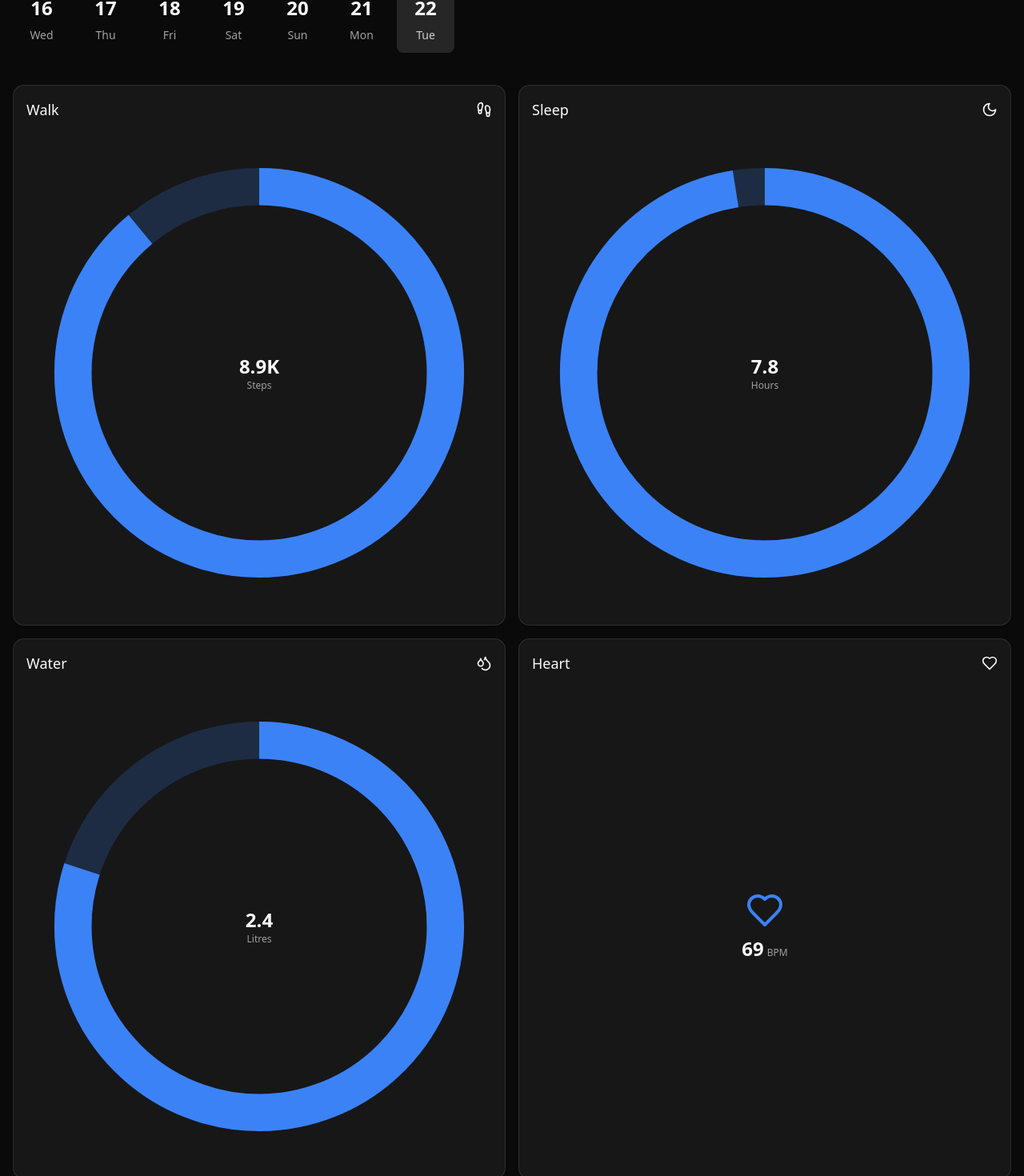
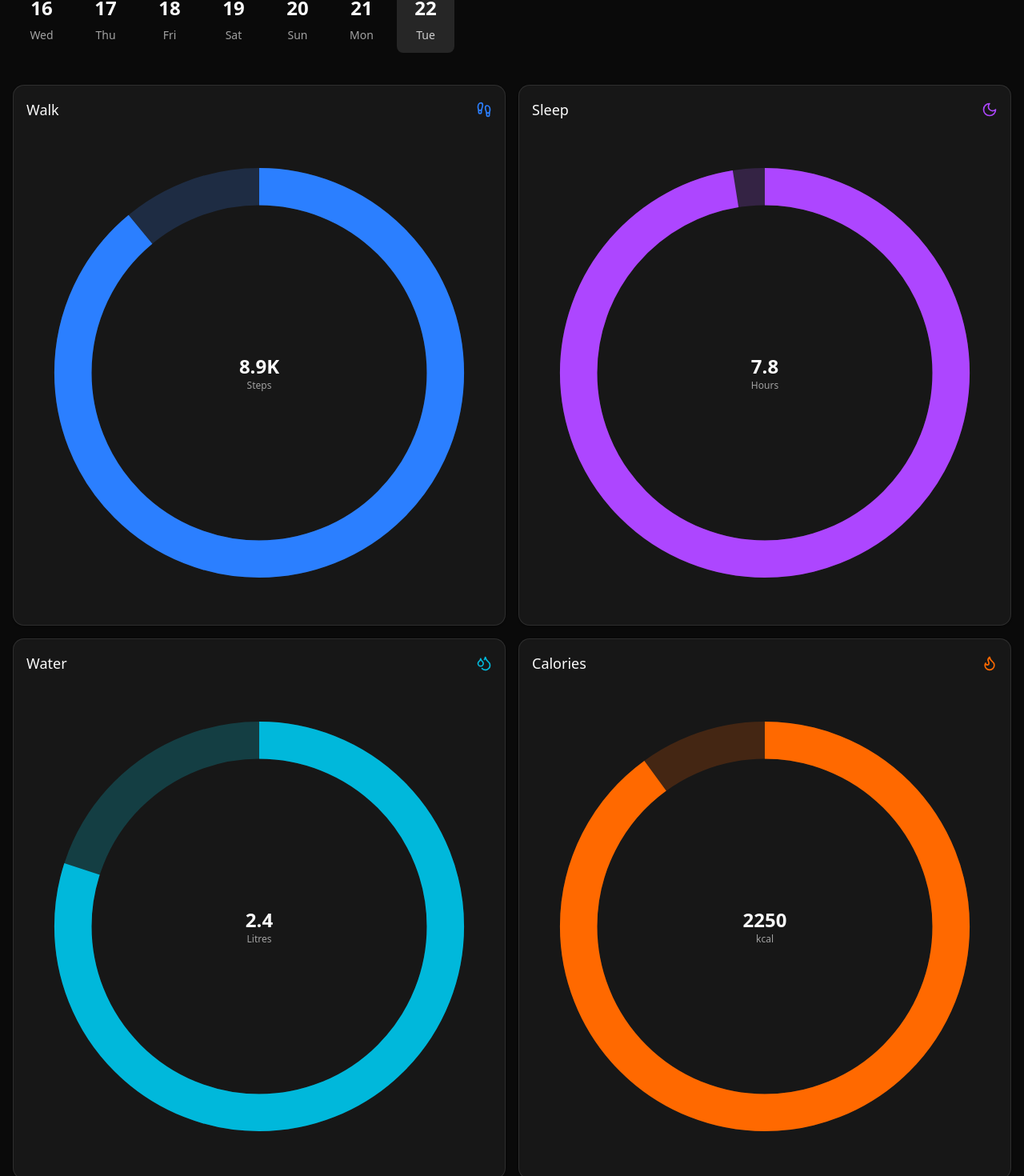
Before and after one commit to soumitradev/hci-demo, a React (Vite) app: page /fitness in a window 1280 px wide. Shown: the part 174-1644 px from the top of the page at 80% size. Built offline with nearby package versions, Linux system fonts and the light colour scheme.

Commit message:
feat: replace heart rate with calories, and use accent colors on fitness page

```diff
--- a/src/App.tsx
+++ b/src/App.tsx
@@ -74,7 +74,7 @@ function Home() {
                         a 15.9155 15.9155 0 0 1 0 31.831
                         a 15.9155 15.9155 0 0 1 0 -31.831"
                       fill="none"
-                      stroke="hsl(var(--muted))"
+                      stroke="hsl(217 91% 60% / 0.2)"
                       strokeWidth="3"
                     />
                     <path
@@ -82,13 +82,13 @@ function Home() {
                         a 15.9155 15.9155 0 0 1 0 31.831
                         a 15.9155 15.9155 0 0 1 0 -31.831"
                       fill="none"
-                      stroke="hsl(var(--primary))"
+                      stroke="hsl(217 91% 60%)"
                       strokeWidth="3"
                       strokeDasharray={`${(currentSteps / stepsGoal) * 100}, 100`}
                     />
                   </svg>
                   <div className="absolute inset-0 flex flex-col items-center justify-center">
-                    <span className="text-xl font-semibold">{Math.round((currentSteps / stepsGoal) * 100)}%</span>
+                    <span className="text-xl font-semibold text-foreground">{Math.round((currentSteps / stepsGoal) * 100)}%</span>
                     <span className="text-sm text-muted-foreground">Steps</span>
                   </div>
                 </div>
--- a/src/data/fitnessData.ts
+++ b/src/data/fitnessData.ts
@@ -98,21 +98,21 @@ export const fitnessStats: Record<string, StatConfig> = {
     ]
   },
   'heart': {
-    title: 'Heart Rate',
+    title: 'Calories',
     data: {
-      value: 69, // Today's value
+      value: 2250, // Today's value
     },
-    unit: 'bpm',
-    goal: 100,
+    unit: 'kcal',
+    goal: 2500,
     weeklyData: dates.map((date, i) => ({
       date,
-      value: [72, 75, 68, 70, 73, 71, 69][i]
+      value: [2100, 2200, 2300, 2350, 2400, 2450, 2250][i] // Progressive increase showing effort
     })),
     monthlyData: [
-      { week: 1, average: 72 },
-      { week: 2, average: 71 },
-      { week: 3, average: 70 },
-      { week: 4, average: 73 }
+      { week: 1, average: 2150 },
+      { week: 2, average: 2250 },
+      { week: 3, average: 2350 },
+      { week: 4, average: 2400 }
     ]
   }
 };
--- a/src/pages/Fitness.tsx
+++ b/src/pages/Fitness.tsx
@@ -1,5 +1,5 @@
 import { useState, useRef, useEffect } from 'react';
-import { Footprints, Moon, Droplets, Heart, ChevronLeft } from 'lucide-react';
+import { Footprints, Moon, Droplets, Flame, ChevronLeft } from 'lucide-react';
 import { useNavigate } from 'react-router-dom';
 import { fitnessStats } from '../data/fitnessData';
 import { Button } from '../components/ui/button';
@@ -99,7 +99,7 @@ const Fitness: React.FC = () => {
           >
             <div className="flex items-center justify-between mb-3">
               <span className="text-lg font-medium">Walk</span>
-              <Footprints className="w-5 h-5" />
+              <Footprints className="w-5 h-5 text-blue-500" />
             </div>
             <div className="relative w-full aspect-square mb-2">
               <svg className="w-full h-full -rotate-90" viewBox="0 0 100 100">
@@ -108,13 +108,13 @@ const Fitness: React.FC = () => {
                   cy="50"
                   r="40"
                   className="stroke-[8] fill-none"
-                  stroke="hsl(var(--primary) / 0.2)"
+                  stroke="hsl(217 91% 60% / 0.2)"
                 />
                 <circle
                   cx="50"
                   cy="50"
                   r="40"
-                  className="stroke-[8] fill-none stroke-[hsl(var(--primary))]"
+                  className="stroke-[8] fill-none stroke-blue-500"
                   strokeDasharray={251.2}
                   strokeDashoffset={251.2 - (currentStats.steps / fitnessStats.steps.goal) * 251.2}
                 />
@@ -133,7 +133,7 @@ const Fitness: React.FC = () => {
           >
             <div className="flex items-center justify-between mb-3">
               <span className="text-lg font-medium">Sleep</span>
-              <Moon className="w-5 h-5" />
+              <Moon className="w-5 h-5 text-purple-500" />
             </div>
             <div className="relative w-full aspect-square mb-2">
               <svg className="w-full h-full -rotate-90" viewBox="0 0 100 100">
@@ -142,13 +142,13 @@ const Fitness: React.FC = () => {
                   cy="50"
                   r="40"
                   className="stroke-[8] fill-none"
-                  stroke="hsl(var(--primary) / 0.2)"
+                  stroke="hsl(271 91% 65% / 0.2)"
                 />
                 <circle
                   cx="50"
                   cy="50"
                   r="40"
-                  className="stroke-[8] fill-none stroke-[hsl(var(--primary))]"
+                  className="stroke-[8] fill-none stroke-purple-500"
                   strokeDasharray={251.2}
                   strokeDashoffset={251.2 - (currentStats.sleep / fitnessStats.sleep.goal) * 251.2}
                 />
@@ -167,7 +167,7 @@ const Fitness: React.FC = () => {
           >
             <div className="flex items-center justify-between mb-3">
               <span className="text-lg font-medium">Water</span>
-              <Droplets className="w-5 h-5" />
+              <Droplets className="w-5 h-5 text-cyan-500" />
             </div>
             <div className="relative w-full aspect-square mb-2">
               <svg className="w-full h-full -rotate-90" viewBox="0 0 100 100">
@@ -176,13 +176,13 @@ const Fitness: React.FC = () => {
                   cy="50"
                   r="40"
                   className="stroke-[8] fill-none"
-                  stroke="hsl(var(--primary) / 0.2)"
+                  stroke="hsl(186 91% 50% / 0.2)"
                 />
                 <circle
                   cx="50"
                   cy="50"
                   r="40"
-                  className="stroke-[8] fill-none stroke-[hsl(var(--primary))]"
+                  className="stroke-[8] fill-none stroke-cyan-500"
                   strokeDasharray={251.2}
                   strokeDashoffset={251.2 - (currentStats.water / fitnessStats.water.goal) * 251.2}
                 />
@@ -194,22 +194,36 @@ const Fitness: React.FC = () => {
             </div>
           </Card>
 
-          {/* Heart Rate Card */}
+          {/* Calories Card */}
           <Card
             className="p-4 hover:bg-accent transition-colors cursor-pointer"
             onClick={() => navigate('/fitness/heart')}
           >
             <div className="flex items-center justify-between mb-3">
-              <span className="text-lg font-medium">Heart</span>
-              <Heart className="w-5 h-5" />
+              <span className="text-lg font-medium">Calories</span>
+              <Flame className="w-5 h-5 text-orange-500" />
             </div>
-            <div className="relative w-full aspect-square flex items-center justify-center">
-              <div className="flex flex-col items-center justify-center">
-                <Heart className="w-12 h-12 text-[hsl(var(--primary))] mb-2" />
-                <div className="text-center">
-                  <span className="text-2xl font-bold text-foreground">{currentStats.heartRate}</span>
-                  <span className="text-xs text-muted-foreground ml-1">BPM</span>
-                </div>
+            <div className="relative w-full aspect-square mb-2">
+              <svg className="w-full h-full -rotate-90" viewBox="0 0 100 100">
+                <circle
+                  cx="50"
+                  cy="50"
+                  r="40"
+                  className="stroke-[8] fill-none"
+                  stroke="hsl(24 95% 50% / 0.2)"
+                />
+                <circle
+                  cx="50"
+                  cy="50"
+                  r="40"
+                  className="stroke-[8] fill-none stroke-orange-500"
+                  strokeDasharray={251.2}
+                  strokeDashoffset={251.2 - (currentStats.heartRate / fitnessStats.heart.goal) * 251.2}
+                />
+              </svg>
+              <div className="absolute inset-0 flex flex-col items-center justify-center">
+                <span className="text-2xl font-bold text-foreground">{currentStats.heartRate}</span>
+                <span className="text-xs text-muted-foreground">kcal</span>
               </div>
             </div>
           </Card>
--- a/src/pages/StatDetail.tsx
+++ b/src/pages/StatDetail.tsx
@@ -50,17 +50,17 @@ const getProgressMessage = (statType: string, value: number, goal: number): { me
       };
 
     case 'heart':
-      if (value >= 60 && value <= 100) return {
-        message: "Perfect Range",
-        subtext: "Your heart rate is ideal"
+      if (progress >= 95) return {
+        message: "Great Progress!",
+        subtext: "You're crushing your calorie goal"
       };
-      if (value < 60) return {
-        message: "Low Heart Rate",
-        subtext: "Your heart rate is below normal"
+      if (progress >= 75) return {
+        message: "Keep Going!",
+        subtext: `${goal - value} more calories to burn`
       };
       return {
-        message: "High Heart Rate",
-        subtext: "Try to relax a bit"
+        message: "Time to Move",
+        subtext: `${goal - value} calories remaining today`
       };
 
     default:
@@ -100,7 +100,41 @@ const StatDetail = () => {
     - statConfig.monthlyData[0].average) / statConfig.monthlyData[0].average * 100)).toFixed(0);
 
   const unit = statType === 'sleep' ? 'hrs' : (statType === 'steps' ? '' : statConfig.unit);
-  const isHeartRate = statType === 'heart';
+  const isCalories = statType === 'heart';
+
+  // Get accent color based on stat type
+  const getAccentColor = (type: string) => {
+    switch (type) {
+      case 'steps':
+        return 'rgb(59, 130, 246)'; // blue-500
+      case 'sleep':
+        return 'rgb(168, 85, 247)'; // purple-500
+      case 'water':
+        return 'rgb(6, 182, 212)';  // cyan-500
+      case 'heart':
+        return 'rgb(249, 115, 22)'; // orange-500
+      default:
+        return 'hsl(var(--primary))';
+    }
+  };
+
+  const getAccentColorWithOpacity = (type: string) => {
+    switch (type) {
+      case 'steps':
+        return 'rgba(59, 130, 246, 0.2)';
+      case 'sleep':
+        return 'rgba(168, 85, 247, 0.2)';
+      case 'water':
+        return 'rgba(6, 182, 212, 0.2)';
+      case 'heart':
+        return 'rgba(249, 115, 22, 0.2)';
+      default:
+        return 'hsl(var(--primary) / 0.2)';
+    }
+  };
+
+  const accentColor = getAccentColor(statType);
+  const accentColorBg = getAccentColorWithOpacity(statType);
 
   return (
     <div className="min-h-screen bg-background">
@@ -122,7 +156,6 @@ const StatDetail = () => {
           <h2 className="text-2xl font-semibold mb-1 text-foreground">{message}</h2>
           <p className="text-muted-foreground mb-8">{subtext}</p>
 
-          {!isHeartRate && (
           <div className="relative w-32 h-32 mx-auto mb-8">
             <svg className="w-full h-full -rotate-90">
               <circle
@@ -130,14 +163,14 @@ const StatDetail = () => {
                 cy="64"
                 r="60"
                 className="stroke-[8] fill-none"
-                  stroke="hsl(var(--primary) / 0.2)"
+                style={{ stroke: accentColorBg }}
               />
               <circle
                 cx="64"
                 cy="64"
                 r="60"
                 className="stroke-[8] fill-none"
-                  stroke="hsl(var(--primary))"
+                style={{ stroke: accentColor }}
                 strokeDasharray={377}
                 strokeDashoffset={377 - (progress / 100) * 377}
               />
@@ -147,21 +180,15 @@ const StatDetail = () => {
               <span className="text-sm text-muted-foreground">of goal</span>
             </div>
           </div>
-          )}
 
           <p className="text-xl text-foreground">
-            {isHeartRate ? (
-              `${statConfig.data.value}${unit}`
-            ) : (
-              `${formatValue(statConfig.data.value, statType)}${unit} / ${formatValue(statConfig.goal, statType)}${unit}`
-            )}
+            {`${formatValue(statConfig.data.value, statType)}${unit} / ${formatValue(statConfig.goal, statType)}${unit}`}
           </p>
         </div>
 
-        {!isHeartRate && <h3 className="text-xl font-semibold text-foreground mb-4">Overview</h3>}
+        <h3 className="text-xl font-semibold text-foreground mb-4">Overview</h3>
 
-        {/* Change Cards - Only show for non-heart rate stats */}
-        {!isHeartRate && (
+        {/* Change Cards */}
         <div className="grid grid-cols-2 gap-4 mb-8">
           <div className="bg-card rounded-xl p-4 shadow-sm">
             <p className="text-sm text-muted-foreground mb-2">Weekly Change</p>
@@ -193,9 +220,8 @@ const StatDetail = () => {
             </div>
           </div>
         </div>
-        )}
 
-        {/* Weekly Overview - Show for all stats including heart rate */}
+        {/* Weekly Overview */}
         <>
           <h3 className="text-xl font-semibold mb-4">Weekly Overview</h3>
           <div className="grid grid-cols-5 gap-4">
@@ -215,7 +241,7 @@ const StatDetail = () => {
                       className="w-4 transition-all duration-300"
                       style={{
                         height: `${heightPercent}%`,
-                        backgroundColor: 'hsl(var(--primary))'
+                        backgroundColor: accentColor
                       }}
                     />
                   </div>
```
Lines whose indentation alone changed are shown as unchanged.
